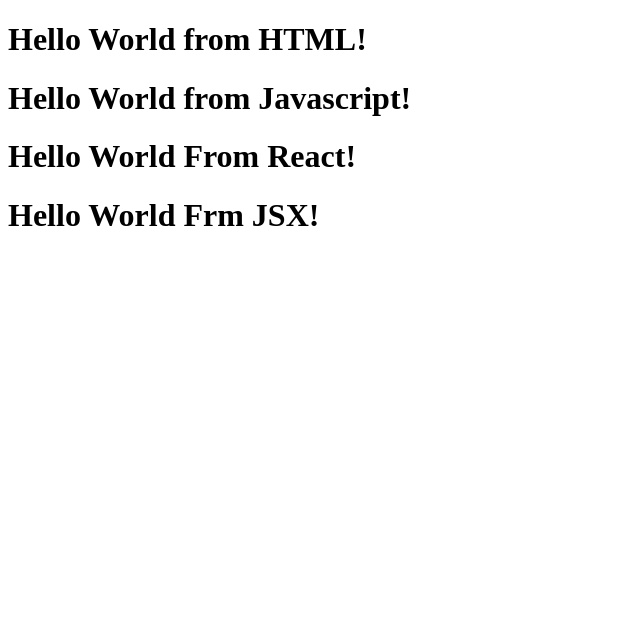
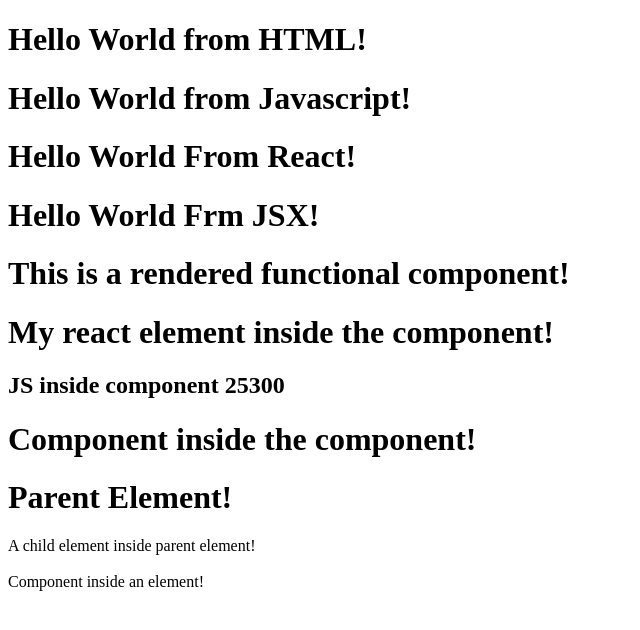
Before and after one commit to Muhammad-Allyan/react-progress, a React app: page / in a window 1280 px wide. Shown: the whole page, without its empty margins (0-640 px from the left). Built offline with nearby package versions, Linux system fonts and the light colour scheme.

Commit message:
sunday commit

```diff
--- a/App.js
+++ b/App.js
@@ -17,6 +17,6 @@
 // root.render(heading) it will create the HTMLElement on the DOM.
 // Hello World From JSX
 
-const jsxHeading = <h1>Hello World Frm JSX!</h1>;
+const jsxHeading = (<h1 className="jsx">Hello World Frm JSX!</h1>);
 const root3 = ReactDOM.createRoot(document.getElementById("rootforjsx"));
 root3.render(jsxHeading);
--- a/index.html
+++ b/index.html
@@ -11,7 +11,10 @@
     <div id="rootforjs"></div>
     <div id="rootforreact"></div>
     <div id="rootforjsx"></div>
+    <div id="FunctionalComponent"></div>
+    <div id="Element-inside-element"></div>
 
     <script type="module" src="./App.js"></script>
+    <script type="module" src="./react docs/Components/Functional Component.js"></script>
   </body>
 </html>
--- /dev/null
+++ b/react docs/Components/Functional Component.js
@@ -0,0 +1,79 @@
+import React from "react";
+import ReactDOM from "react-dom/client";
+
+// React Functional Component
+// Functional Components => New Ways
+// Function Components uses javascript functions
+// React Functional Comopnent is just a normal javascript function which return some piece of jsx
+// or jsx elements
+
+// Two ways to write functions see below the both are same.
+const HeadingComponent1 = () => {
+  return <h1 className="Component 1">This is a functional comopnent 1!</h1>;
+};
+
+const HeadingComponent2 = () => <h1 className="Component 2">This is a functional comopnent 2!</h1>;
+
+const HeadingComponent3 = () => (
+  <h1 className="Component 3">This is a functional component 3 with multiple line of code!</h1>
+);
+
+console.log(HeadingComponent1());
+console.log(HeadingComponent2());
+console.log(HeadingComponent3());
+
+// How to render the function
+// Component Composition
+// Javascript inside JSX
+
+const number = 25000;
+const reactElement = (<h1>My react element inside the component!</h1>);
+
+const HeadingComponent4 = () => (
+    <div className="conatiner">
+        <h1 className="Render-Heading">This is a rendered functional component!</h1>
+        {reactElement}
+        <h2>{`JS inside component ` + (100 + 200 + number)}</h2>
+        <HeadingComponent5 />
+    </div>
+);
+
+const root = ReactDOM.createRoot(document.getElementById("FunctionalComponent"));
+root.render(<HeadingComponent4 />);
+
+// To render the component we must have to give the component inside the angular bracket </>. This
+// is the syntax babel knows. So when babel check that the somthing is written inside this bracket
+// so it understands that their is a component over here.
+
+
+//Another Component
+const HeadingComponent5 = () => (
+    <h1>Component inside the component!</h1>
+);
+
+//Element inside elemnt
+
+const childElement = <span>A child element inside parent element! <br /><br /></span>;
+const CompoInElem = () => (
+    <span>Component inside an element!</span>
+);
+
+const parentElement = (
+    <div>
+    <h1>Parent Element!</h1>
+    {childElement}
+    <CompoInElem />
+    </div>
+);
+
+const rootElem = ReactDOM.createRoot(document.getElementById("Element-inside-element"));
+rootElem.render(parentElement);
+
+//Cross side scripting
+//JSX takes care of the injection attacks
+// JSX sanitizing the data
+// Whatever the data is inside the {} the JSX won't blindly run it. JSX will sanitize our data
+// and then pass it. It prevents cross side scripting attacks for you.
+// <Title/> => <Title></Title> => {Title()} => these all are the same thing for calling the
+// functional component because at the end it's normal js function and everthing in react at
+// the end is js.
```
Also changed, not shown: react docs/Components/Functional Components.md (+1 -0 lines).
